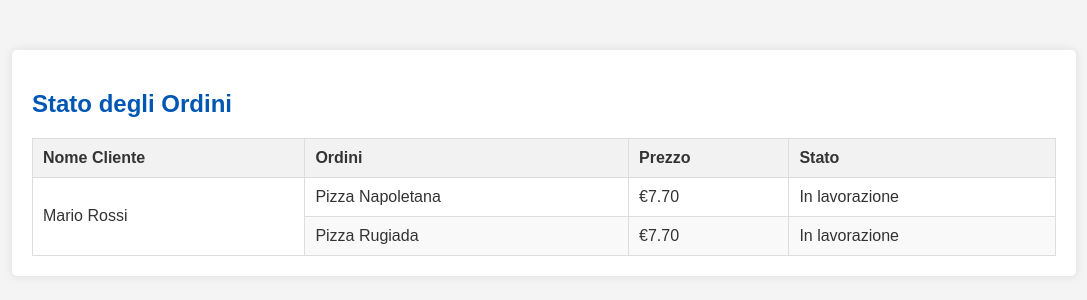
After one commit to gioeleali/pizzeria-la-paradisea-mobile-app, a Django app: page /cart/ in a window 1280 px wide. The commit adds this page. Shown: the top 300 px of the page, without its empty margins (96-1183 px from the left). Run offline with Django 4.2, Linux system fonts and the light colour scheme; parts of the project's set-up code (start-up, migrations or seed data) failed here and were passed over.

Commit message:
demo 1.0

```diff
--- /dev/null
+++ b/Backend/app/templates/cart.html
@@ -0,0 +1,75 @@
+<!DOCTYPE html>
+<html>
+<head>
+    <title>Ordini Ristorante</title>
+    <style>
+        body {
+            font-family: Arial, sans-serif;
+            background-color: #f4f4f4;
+            color: #333;
+            margin: 0;
+            padding: 0;
+        }
+        .container {
+            width: 80%;
+            margin: 50px auto;
+            padding: 20px;
+            background-color: #fff;
+            box-shadow: 0 0 10px rgba(0, 0, 0, 0.1);
+            border-radius: 5px;
+        }
+        h2 {
+            color: #0056b3;
+        }
+        table {
+            width: 100%;
+            border-collapse: collapse;
+            margin-top: 20px;
+        }
+        table, th, td {
+            border: 1px solid #ddd;
+        }
+        th, td {
+            padding: 10px;
+            text-align: left;
+        }
+        th {
+            background-color: #f2f2f2;
+        }
+        tr:nth-child(even) {
+            background-color: #f9f9f9;
+        }
+        tr:hover {
+            background-color: #f1f1f1;
+        }
+    </style>
+</head>
+<body>
+    <div class="container">
+        <h2>Stato degli Ordini</h2>
+        <table>
+            <thead>
+                <tr>
+                    <th>Nome Cliente</th>
+                    <th>Ordini</th>
+                    <th>Prezzo</th>
+                    <th>Stato</th>
+                </tr>
+            </thead>
+            <tbody>
+                <tr>
+                    <td rowspan="2">Mario Rossi</td>
+                    <td>Pizza Napoletana</td>
+                    <td>€7.70</td>
+                    <td>In lavorazione</td>
+                </tr>
+                <tr>
+                    <td>Pizza Rugiada</td>
+                    <td>€7.70</td>
+                    <td>In lavorazione</td>
+                </tr>
+            </tbody>
+        </table>
+    </div>
+</body>
+</html>
--- a/Backend/app/templates/home.html
+++ b/Backend/app/templates/home.html
@@ -62,6 +62,9 @@
             <a href="{% url 'users' %}">
                 <button>Lista Utenti</button>
             </a>
+            <a href="{% url 'cart' %}">
+                <button>Carrello</button>
+            </a>
         </div>
     </div>
 </body>
--- a/Backend/app/urls.py
+++ b/Backend/app/urls.py
@@ -5,6 +5,7 @@ urlpatterns = [
     path('', views.home, name='home'),
     path('csrf/', views.get_csrf_token),
     path('users/', views.users, name='users'),
-    path('register/', views.api_register, name='api_register'),
-    path('login/', views.api_login, name='api_login'),
+    path('register/', views.register, name='register'),
+    path('login/', views.login, name='login'),
+    path('cart/', views.cart, name='cart'),
 ]
--- a/Backend/app/views.py
+++ b/Backend/app/views.py
@@ -8,14 +8,18 @@ from django.middleware.csrf import get_token
 from .models import User
 from .forms import RegistrazioneForm
 import json
+from django.utils import timezone
+from .models import Order, OrderItem
 
 def get_csrf_token(request):
     token = get_token(request)
     return JsonResponse({'csrfToken': token})
 
 @csrf_exempt
-def api_register(request):
-    if request.method == 'POST':
+def register(request):
+    if request.method == 'GET':
+        return render(request, 'register.html')
+    elif request.method == 'POST':
         try:
             data = json.loads(request.body)
             form = RegistrazioneForm(data)
@@ -31,8 +35,10 @@ def api_register(request):
     return JsonResponse({'success': False, 'message': 'Invalid request method'}, status=405)
 
 @csrf_exempt
-def api_login(request):
-    if request.method == 'POST':
+def login(request):
+    if request.method == 'GET':
+        return render(request, 'login.html')
+    elif request.method == 'POST':
         data = json.loads(request.body)
         email = data.get('email')
         password = data.get('password')
@@ -50,3 +56,41 @@ def home(request):
 def users(request):
     users = User.objects.all()
     return render(request, 'users.html', {'users': users})
+
+@csrf_exempt
+def cart(request):
+    if request.method == 'POST':
+        data = json.loads(request.body)
+
+        # Estrarre il nome della persona dal payload JSON
+        # Supponiamo che il nome sia incluso nel payload come 'customer_name'
+        customer_name = data.get('customer_name', 'Anonimo')
+
+        # Creare un nuovo ordine
+        order = Order.objects.create(
+            customer_name=customer_name,
+            date=timezone.now()
+        )
+
+        # Aggiungere gli articoli all'ordine
+        for item in data.get('cartItems', []):
+            OrderItem.objects.create(
+                order=order,
+                name=item['name'],
+                price=float(item['price'].replace('€', ''))
+            )
+
+        return JsonResponse({"message": "Ordine ricevuto con successo", "order_id": order.id}, status=200)
+
+    elif request.method == 'GET':
+        # Recuperare tutti gli ordini
+        orders = Order.objects.all().order_by('-date')
+
+        context = {
+            'orders': orders
+        }
+
+        return render(request, 'cart.html', context)
+
+    else:
+        return JsonResponse({"error": "Metodo non consentito"}, status=405)
--- a/Frontend/components/Account/Register.js
+++ b/Frontend/components/Account/Register.js
@@ -55,7 +55,7 @@ const Account = () => {
   const submitData = () => {
     setErrorMessage('');
     console.log('Submitting data to the server...');
-    axios.post('http://10.0.2.2:8000/api/register/', {
+    axios.post('http://10.0.2.2:8000/register/', {
       nome: nome,
       cognome: cognome,
       email: email,
@@ -165,9 +165,7 @@ const Account = () => {
       </View>
       <Text style={[styles.additionalText, { fontFamily: 'Product-Sans-Regular' }]}>
         Hai già un account?
-        <Text style={styles.link} onPress={() => navigation.navigate('Login')}>
-          Accedi
-        </Text>
+        <Text style={styles.link} onPress={() => navigation.navigate('Login')}> Accedi</Text>
       </Text>
     </View>
   );
--- a/Frontend/package.json
+++ b/Frontend/package.json
@@ -16,6 +16,7 @@
     "@react-navigation/stack": "^6.3.20",
     "@splicer97/react-native-osmdroid": "^0.14.0",
     "axios": "^1.7.2",
+    "flatted": "^3.3.1",
     "react": "^18.2.0",
     "react-native": "^0.72.6",
     "react-native-autocomplete-input": "^5.4.0",
```
Also changed, not shown: Backend/app/models.py (+9 -0 lines), Frontend/components/Account.js (+48 -18 lines), Frontend/components/Shopping.js (+72 -15 lines), Backend/app/migrations/0001_initial.py (added), Backend/app/migrations/__init__.py (added), Backend/db.sqlite3, Frontend/package-lock.json.
